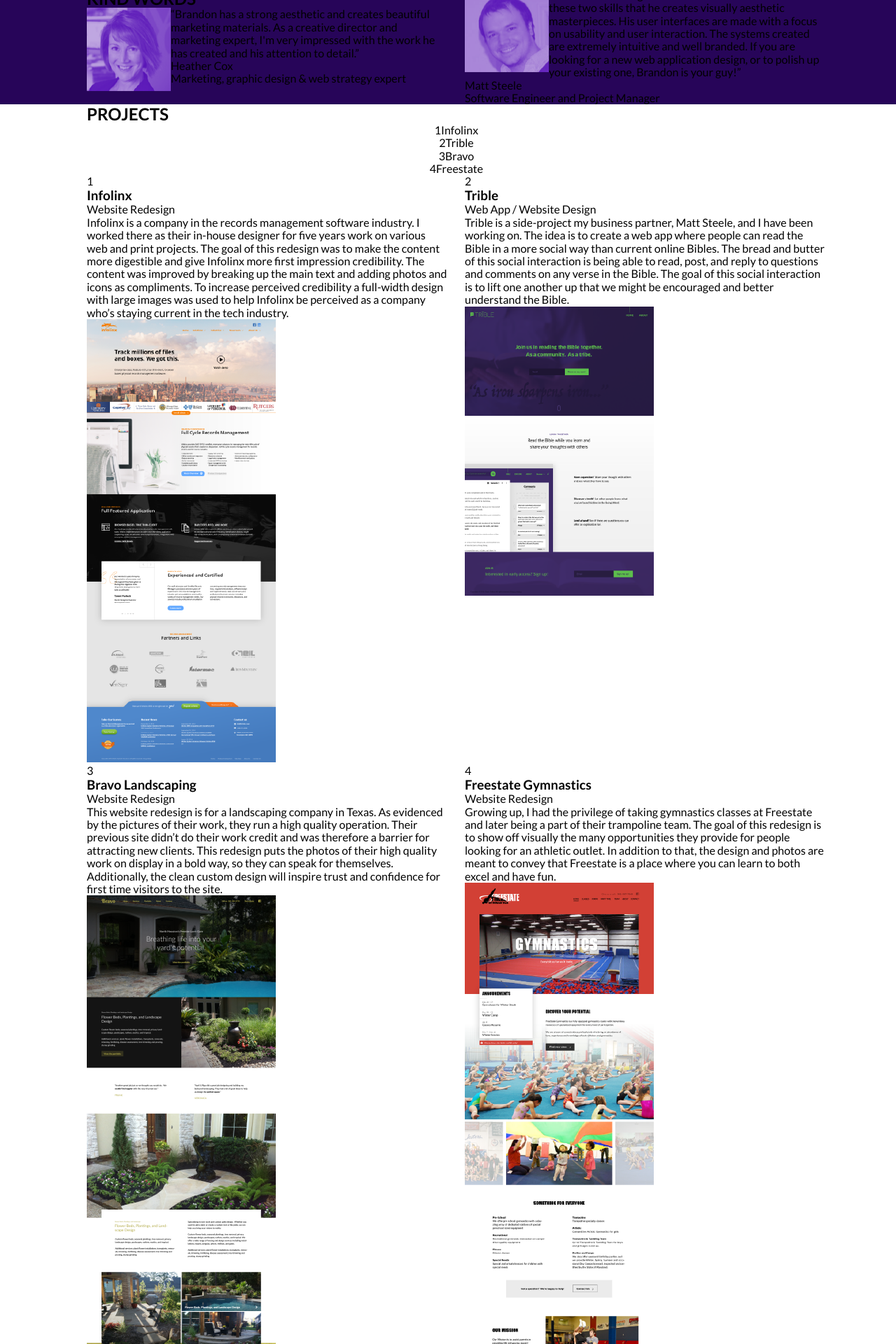
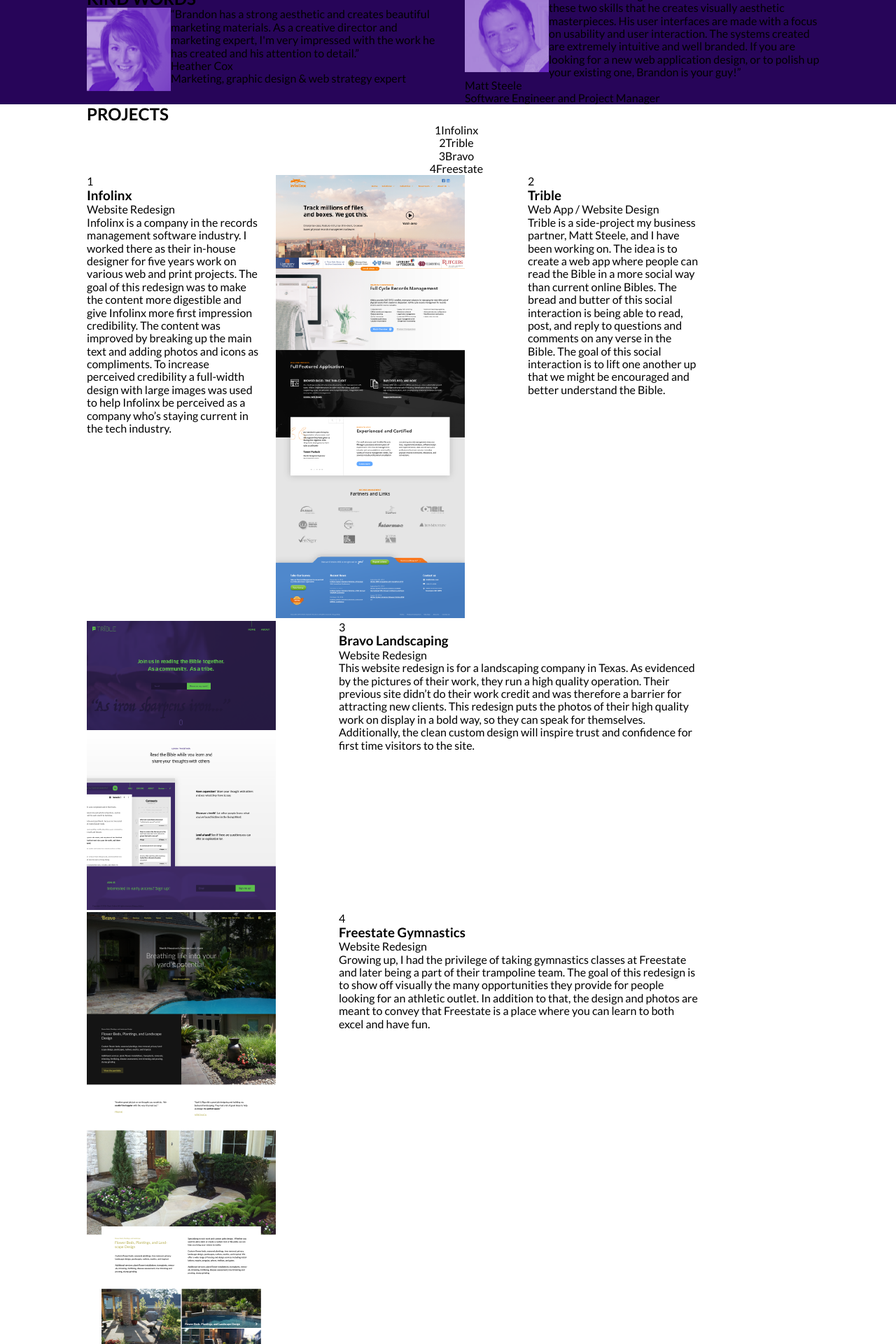
Before and after one commit to bzle/brandonz-me, a Jekyll site: the page built from index.html, in a window 1280 px wide. Shown: the part 584-2504 px from the top of the page at 70% size. Built offline with Jekyll 4.4.1, drawn with Linux system fonts in a browser that asks for light colours; nearby versions of some CDN libraries.

Commit message:
Updated '/index.html' via CloudCannon

```diff
--- a/index.html
+++ b/index.html
@@ -47,44 +47,55 @@
                 <div class="project__link"><span>4</span>Freestate</div>
             </nav>
         </div>
-        <ul class="projects grid">
-            <li class="project grid__item one-half">
+        <div class="projects grid">
+            <div class="project grid__item one-quarter">
                 <span class="project__num">1</span>
                 <h3 class="project__title">Infolinx</h3>
                 <p class="project__type">Website Redesign</p>
                 <p class="project__description">Infolinx is a company in the records management software industry. I worked there as their in-house designer for five years work on various web and print projects.
 
     The goal of this redesign was to make the content more digestible and give Infolinx more first impression credibility. The content was improved by breaking up the main text and adding photos and icons as compliments. To increase perceived credibility a full-width design with large images was used to help Infolinx be perceived as a company who’s staying current in the tech industry.</p>
-                <img src="/img/project__infolinx.png" class="project__screenshot" />
-            </li>
-            <li class="project grid__item one-half">
+            </div>
+            <div class="project__img grid__item one-quarter">
+                <img src="/img/project__infolinx.png" />
+            </div>
+            <div class="spacer grid__item one-twelfth"></div>
+            <div class="project grid__item one-quarter">
                 <span class="project__num">2</span>
                 <h3 class="project__title">Trible</h3>
                 <p class="project__type">Web App / Website Design</p>
                 <p class="project__description">Trible is a side-project my business partner, Matt Steele, and I have been working on. The idea is to create a web app where people can read the Bible in a more social way than current online Bibles.
 
     The bread and butter of this social interaction is being able to read, post, and reply to questions and comments on any verse in the Bible. The goal of this social interaction is to lift one another up that we might be encouraged and better understand the Bible.</p>
+            </div>
+            <div class="project__img grid__item one-quarter">
                 <img src="/img/project__trible.png" class="project__screenshot" />
-            </li>
-            <li class="project grid__item one-half">
+            </div>
+            <div class="spacer grid__item one-twelfth"></div>
+            <div class="project grid__item one-half">
                 <span class="project__num">3</span>
                 <h3 class="project__title">Bravo Landscaping</h3>
                 <p class="project__type">Website Redesign</p>
                 <p class="project__description">This website redesign is for a landscaping company in Texas. As evidenced by the pictures of their work, they run a high quality operation. Their previous site didn’t do their work credit and was therefore a barrier for attracting new clients.
 
     This redesign puts the photos of their high quality work on display in a bold way, so they can speak for themselves. Additionally, the clean custom design will inspire trust and confidence for first time visitors to the site.</p>
+            </div>
+            <div class="project__img grid__item one-quarter">
                 <img src="/img/project__bravo.png" class="project__screenshot" />
-            </li>
-            <li class="project grid__item one-half">
+            </div>
+            <div class="spacer grid__item one-twelfth"></div>
+            <div class="project grid__item one-half">
                 <span class="project__num">4</span>
                 <h3 class="project__title">Freestate Gymnastics</h3>
                 <p class="project__type">Website Redesign</p>
                 <p class="project__description">Growing up, I had the privilege of taking gymnastics classes at Freestate and later being a part of their trampoline team.
 
     The goal of this redesign is to show off visually the many opportunities they provide for people looking for an athletic outlet. In addition to that, the design and photos are meant to convey that Freestate is a place where you can learn to both excel and have fun.</p>
+            </div>
+            <div class="project__img grid__item one-quarter">
                 <img src="/img/project__freestate.png" class="project__screenshot" />
-            </li>
-        </ul>
+            </div>
+        </div>
     </div>
 </section>
 
```
